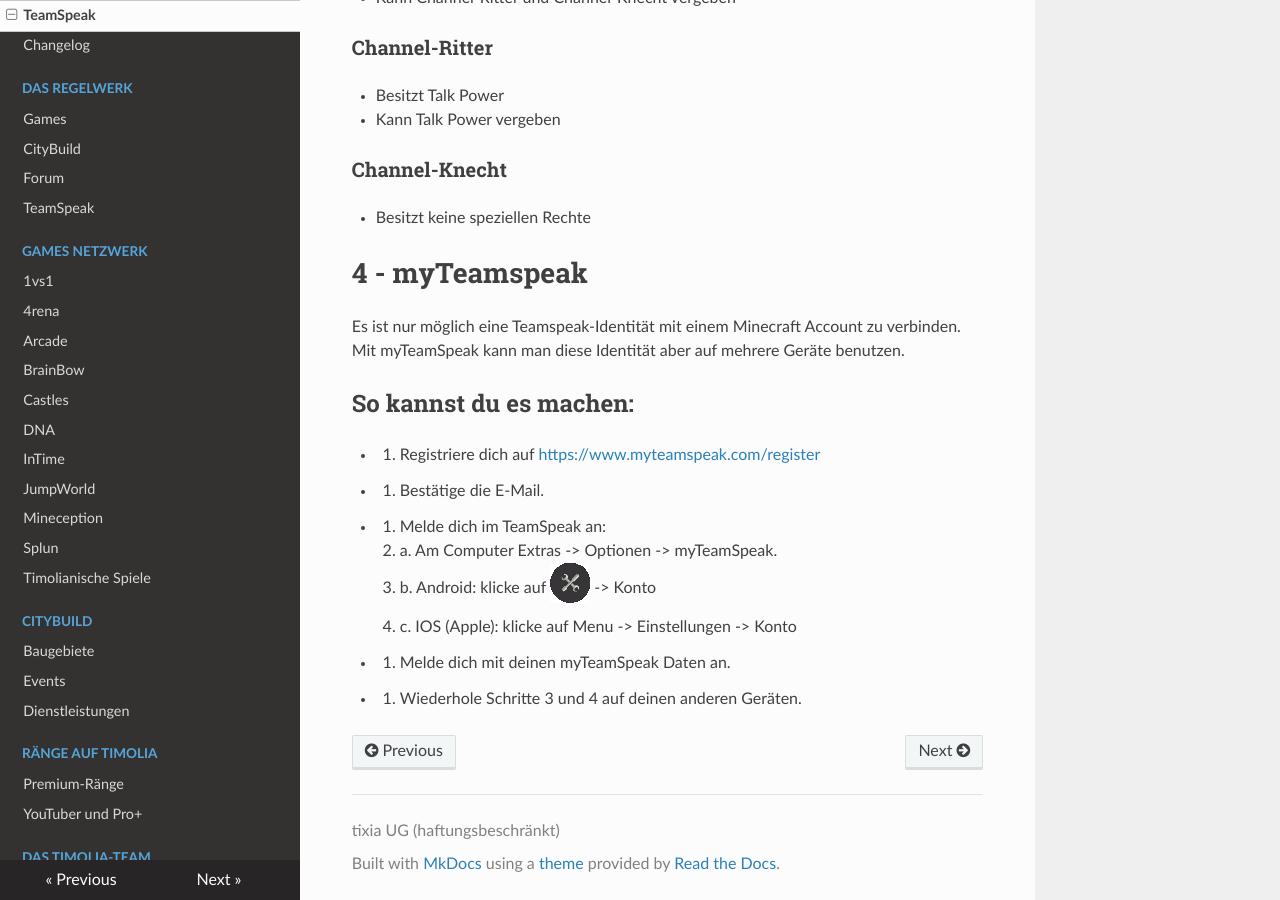
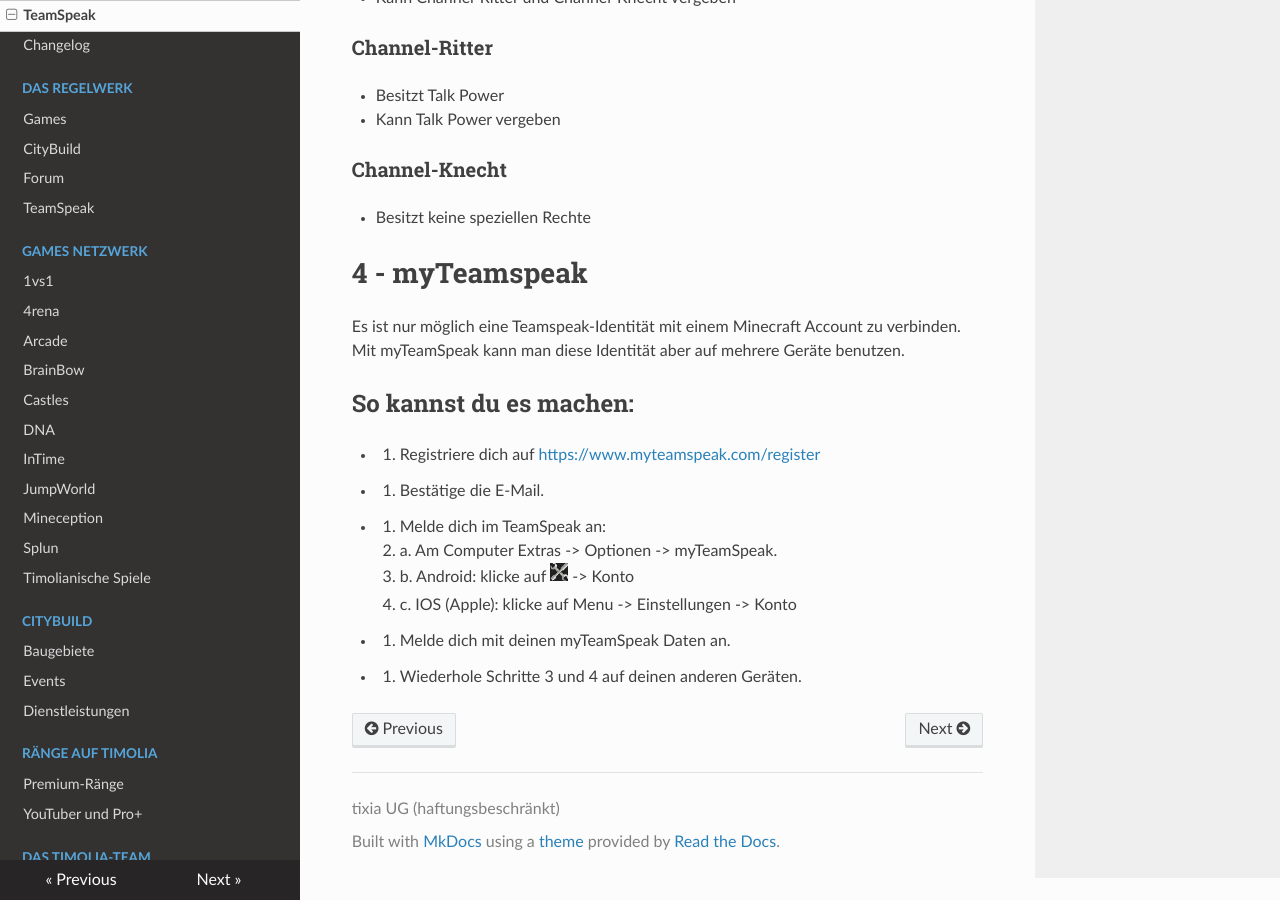
Before and after one commit to TimoliaDE/HowTo, an MkDocs documentation site: the page built from docs/teamspeak.md, in a window 1280 px wide and 900 px high, scrolled down 1942 px. Built offline with MkDocs 1.6.1, drawn with Linux system fonts in a browser that asks for light colours; nearby versions of some CDN libraries; old or Windows-style settings are respelled for this version of MkDocs.

Commit message:
kommando zurück

```diff
--- a/docs/teamspeak.md
+++ b/docs/teamspeak.md
@@ -63,7 +63,7 @@ Es ist nur möglich eine Teamspeak-Identität mit einem Minecraft Account zu ver
 - 2. Bestätige die E-Mail.
 - 3. Melde dich im TeamSpeak an:
     - a. Am Computer Extras -> Optionen -> myTeamSpeak.
-    - b. Android: klicke auf ![teamspeakkram](img/teamspeakkram.png) -> Konto
+    - b. Android: klicke auf ![settings](img/settings.png) -> Konto
     - c. IOS (Apple): klicke auf Menu -> Einstellungen -> Konto
 - 4. Melde dich mit deinen myTeamSpeak Daten an.
 - 5. Wiederhole Schritte 3 und 4 auf deinen anderen Geräten.
```
Also changed, not shown: docs/img/teamspeakkram.png (deleted).
